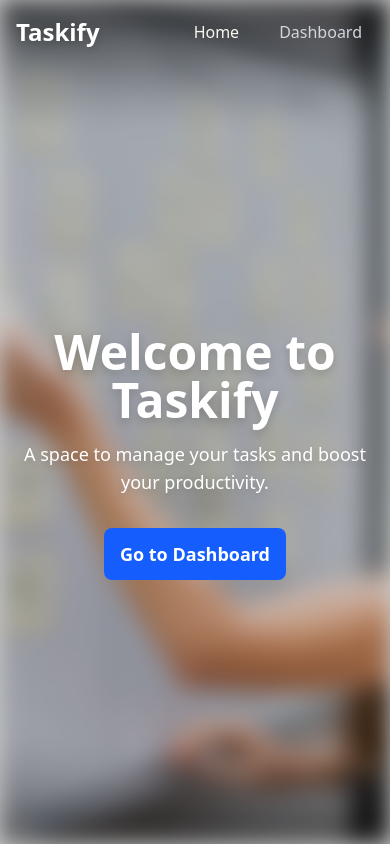
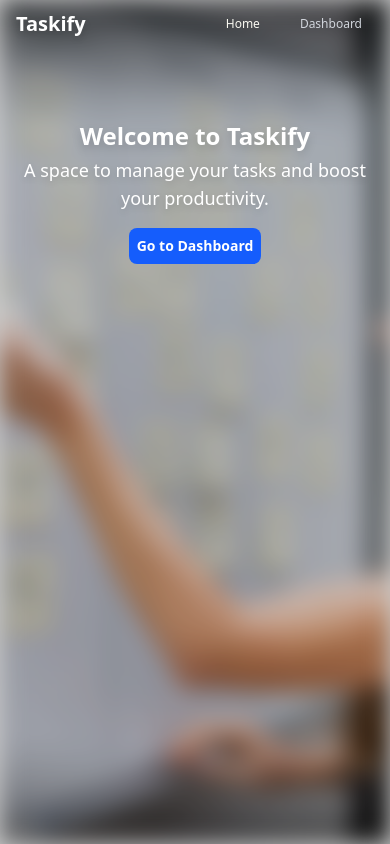
Before and after one commit to soheilgoodarzi/taskify-app, a React (Vite) app: page / in a window 390 px wide. Built offline with nearby package versions, Linux system fonts and the light colour scheme.

Commit message:
Refactor: Enhance responsiveness and styling in Header and Home components

```diff
--- a/src/components/Header.jsx
+++ b/src/components/Header.jsx
@@ -6,20 +6,20 @@ export default function Header() {
 
   return (
     <header>
-      <div className="max-w-7xl mx-auto px-4 sm:px-6 lg:px-8">
-        <div className="flex justify-between items-center h-16">
+      <div className="max-w-8xl mx-auto px-4 sm:px-6 lg:px-8 2xl:px-16 flex justify-between items-center xs:h-12 md:h-16 2xl:h-32">
         <div className="flex-shrink-0">
-            <h1 className="text-2xl font-bold text-white drop-shadow-md">
+          <h1 className="xs:text-xl sm:text-2xl md:text-2xl lg:text-3xl 2xl:text-6xl font-bold text-white drop-shadow-md">
             Taskify
           </h1>
         </div>
+
         <nav className="flex items-center space-x-4">
           <NavLink
             to="/"
             className={({ isActive }) =>
               `${
                 isActive ? activeLinkStyle : normalLinkStyle
-                } px-3 py-2 rounded-md  text-md font-medium transition-colors`
+              } px-3 py-2 rounded-md xs:text-xs sm:text-base md:text-lg lg:text-xl 2xl:text-4xl font-medium transition-colors`
             }
           >
             Home
@@ -29,14 +29,13 @@ export default function Header() {
             className={({ isActive }) =>
               `${
                 isActive ? activeLinkStyle : normalLinkStyle
-                } px-3 py-2 rounded-md text-md font-medium transition-colors`
+              } px-3 py-2 rounded-md xs:text-xs sm:text-base md:text-lg lg:text-xl font-medium transition-colors`
             }
           >
             Dashboard
           </NavLink>
         </nav>
       </div>
-      </div>
     </header>
   )
 }
--- a/src/index.css
+++ b/src/index.css
@@ -1,10 +1,9 @@
 @import "tailwindcss";
 @theme {
   --color-pencil-tip-100: #31363f;
-  --color-pencil-tip-200: #222831;
-  --color-pencil-tip-300: #4e545c;
   --color-milky: #f9f8f0;
-
+  --breakpoint-xs: 320px;
+  --breakpoint-sm: 420px;
 }
 body {
   color: var(--color-milky);
--- a/src/pages/Home.jsx
+++ b/src/pages/Home.jsx
@@ -1,16 +1,16 @@
 import { Link } from "react-router-dom"
 export default function HomePage() {
   return (
-    <div className="flex h-[calc(100vh-64px)] flex-col items-center justify-center text-center text-white p-4 ">
-      <h1 className="text-5xl md:text-7xl font-bold mb-4 drop-shadow-lg">
+    <div className="flex lg:h-[calc(100vh-64px)] flex-col items-center justify-center text-center text-white p-4 ">
+      <h1 className="xs:text-2xl md:text-5xl lg:text-7xl 2xl:text-9xl font-bold md:mb-4 xs:mb-1 xs:mt-14 drop-shadow-lg">
         Welcome to Taskify
       </h1>
-      <p className="max-w-2xl text-lg md:text-xl mb-8 drop-shadow-md">
+      <p className="max-w-2xl xs:text-lg md:text-xl lg:text-2xl 2xl:text-3xl md:mb-6 lg:mb-8 2xl:mb-12 xs:mb-4 drop-shadow-md">
         A space to manage your tasks and boost your productivity.
       </p>
       <Link
         to="/dashboard"
-        className="bg-blue-600 hover:bg-blue-700 text-white font-bold py-3 px-4 rounded-lg text-lg transition-transform  transform hover:scale-105"
+        className="bg-blue-600 hover:bg-blue-700 text-white font-bold lg:py-2 lg:px-4 xs:px-2 xs:py-2 sm:py-2 sm:px-3 2xl:py-5 2xl:rounded-2xl 2xl:px-8 rounded-lg xs:text-sm md:text-lg lg:text-xl 2xl:text-4xl transition-transform transform hover:scale-105"
       >
         Go to Dashboard
       </Link>
```
Lines whose indentation alone changed are shown as unchanged.
